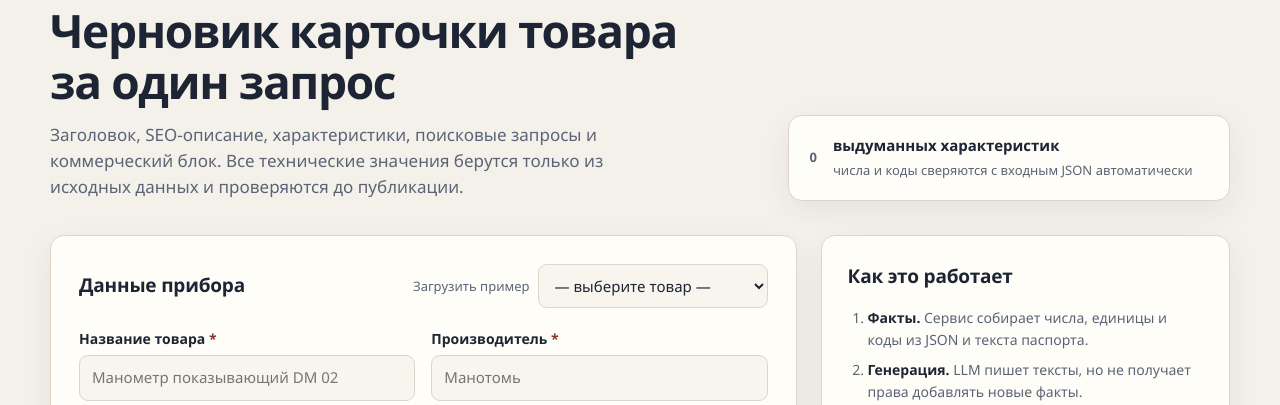
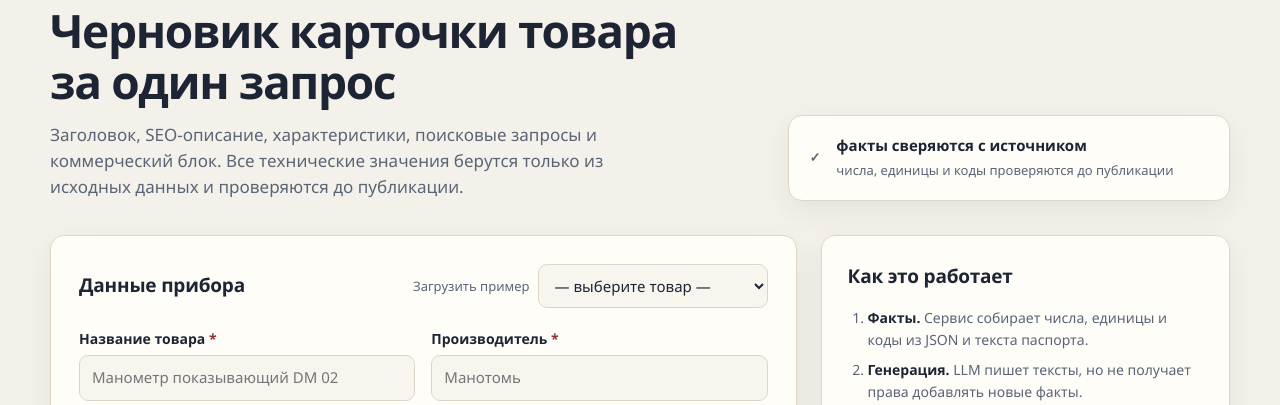
Before and after one commit to SanKdrv/cardgen, a FastAPI app: page / in a window 1280 px wide. Shown: the part 149-554 px from the top of the page. Run offline with FastAPI, Linux system fonts and the light colour scheme; some libraries are stand-ins or nearby versions.

Commit message:
fix(ui): не обещать абсолютный ноль галлюцинаций
Зачем:
На главной было «0 выдуманных характеристик», хотя guard — эвристика
и часть смысловых утверждений не проверяет. Обещание вводило в
заблуждение и противоречило docs/limitations.md.

Что сделано:
- акцент заменён на проверку фактов, чисел, единиц и кодов;
- скриншот формы обновлён.

```diff
--- a/src/cardgen/templates/index.html
+++ b/src/cardgen/templates/index.html
@@ -14,10 +14,10 @@
     </p>
   </div>
   <div class="hero-note">
-    <span class="hero-note-mark">0</span>
+    <span class="hero-note-mark">✓</span>
     <div>
-      <strong>выдуманных характеристик</strong>
-      <span>числа и коды сверяются с входным JSON автоматически</span>
+      <strong>факты сверяются с источником</strong>
+      <span>числа, единицы и коды проверяются до публикации</span>
     </div>
   </div>
 </section>
```
